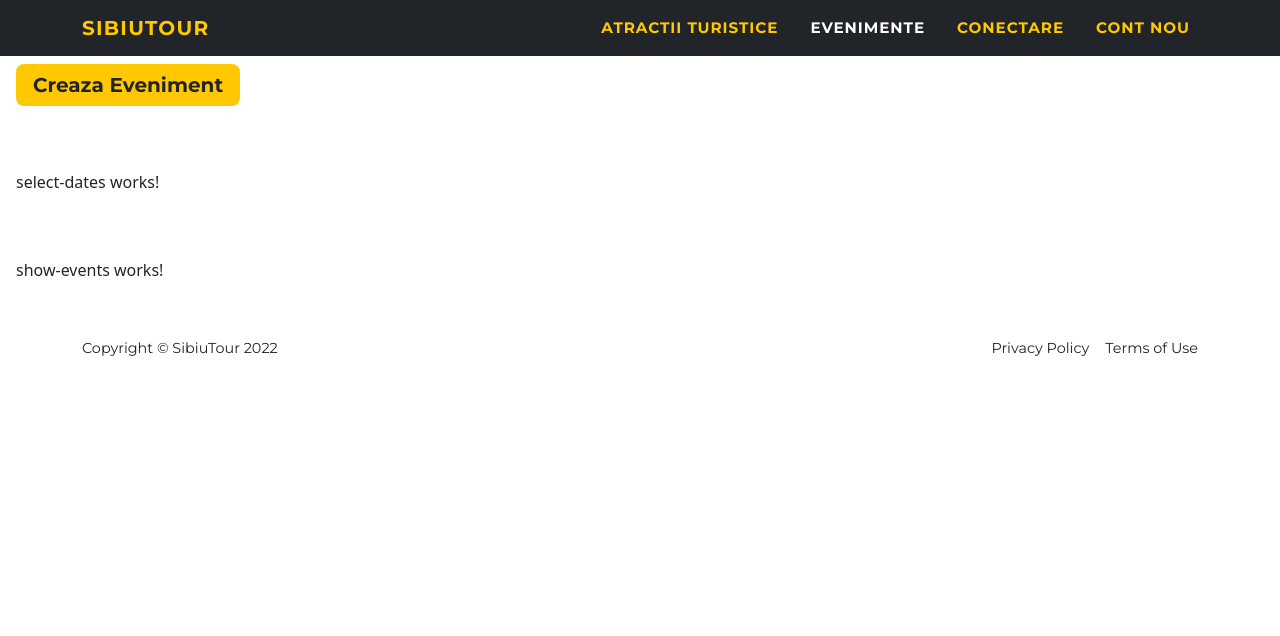
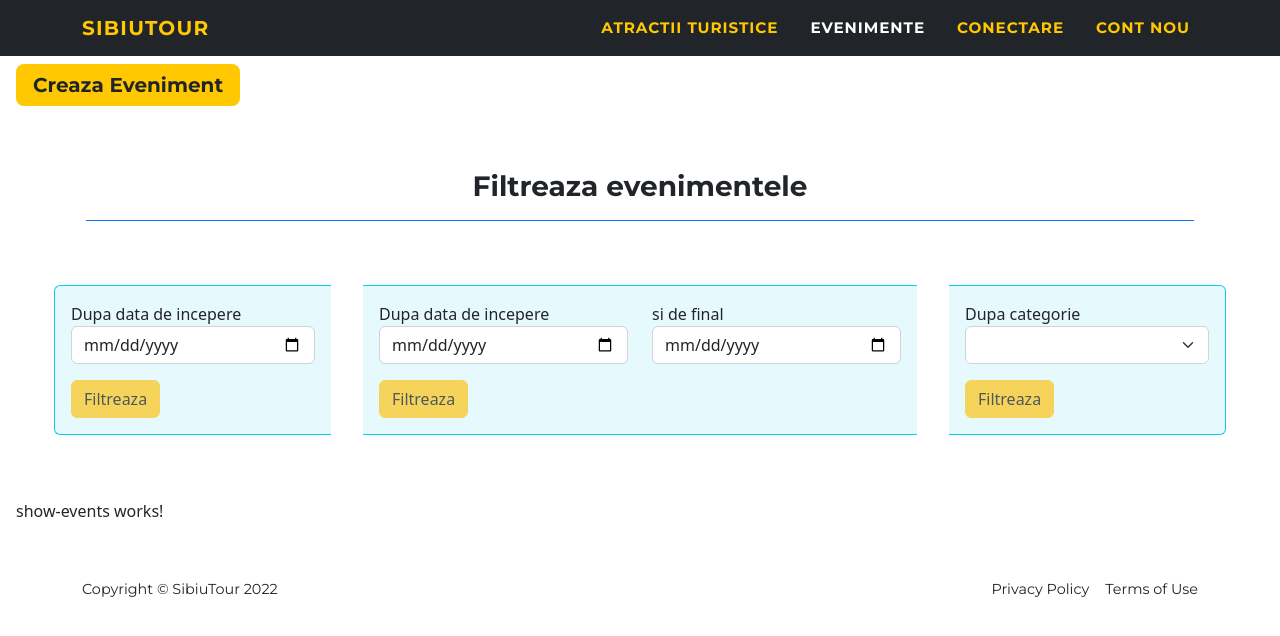
Before and after one commit to alexban14/Touristic_Locations_app, an Angular app in the folder licenta_fe/: page /events/get in a window 1280 px wide. Shown: the top 636 px of the page. Built offline with nearby package versions, Linux system fonts and the light colour scheme; no server answers.

Commit message:
filter events component almost done, need to call the API to pass the filtered events to the events subject

```diff
--- a/licenta_fe/src/app/eventsPage/list-events/list-events.component.html
+++ b/licenta_fe/src/app/eventsPage/list-events/list-events.component.html
@@ -4,7 +4,7 @@
         <button routerLink="/events/new" type="button" class="btn btn-lg">Creaza Eveniment</button>
     </div>
 </div>
-<div class="container p-3 mt-3 mx-0">
+<div class="container p-3 mx-auto">
     <app-select-dates></app-select-dates>
 </div>
 <div class="container p-3 mt-3 mx-0">
--- a/licenta_fe/src/app/eventsPage/list-events/select-dates/select-dates.component.css
+++ b/licenta_fe/src/app/eventsPage/list-events/select-dates/select-dates.component.css
@@ -0,0 +1,5 @@
+.filterHeader {
+    margin-top: 0;
+    font-family: 'Montserrat', -apple-system, BlinkMacSystemFont, 'Segoe UI', Roboto, 'Helvetica Neue', Arial, sans-serif, 'Apple Color Emoji', 'Segoe UI Emoji', 'Segoe UI Symbol', 'Noto Color Emoji';
+    font-weight: 700;
+}
--- a/licenta_fe/src/app/eventsPage/list-events/select-dates/select-dates.component.html
+++ b/licenta_fe/src/app/eventsPage/list-events/select-dates/select-dates.component.html
@@ -1 +1,42 @@
-<p>select-dates works!</p>
+<h3 class="p-3 mb-5 text-center d-block border-bottom border-primary filterHeader">Filtreaza evenimentele</h3>
+<div class="row" class="d-flex flex-column flex-md-row align-items-center justify-content-center">
+    <div class="col-12 col-md-3 mx-3 my-3 p-3 bg-info bg-opacity-10 border border-info border-end-0 rounded-start">
+        <form [formGroup]="startDateForm" (ngSubmit)="submitStartForm()">
+            <div class="mb-3">
+                <label for="startDate">Dupa data de incepere</label>
+                <input type="date" class="form-control" formControlName="startDate" id="startDate" />
+            </div>
+            <button type="submit" class="btn btn-warning" [disabled]="!startDateForm.valid">Filtreaza</button>
+        </form>
+    </div>
+    <div class="col-12 col-md-6 mx-3 my-3 p-3 bg-info bg-opacity-10 border border-info border-start-0 border-end-0">
+        <form [formGroup]="startEndForm" (ngSubmit)="submitStartEndForm()">
+            <div class="row">
+                <div class="mb-3 col-6">
+                    <label for="startDate">Dupa data de incepere</label>
+                    <input type="date" class="form-control" formControlName="startDate" id="startDate" />
+                </div>
+                <div class="mb-3 col-6">
+                    <label for="endDate">si de final</label>
+                    <input type="date" class="form-control" formControlName="endDate" id="endDate" />
+                </div>
+            </div>
+            <button type="submit" class="btn btn-warning" [disabled]="!startEndForm.valid">Filtreaza</button>
+        </form>
+    </div>
+    <div class="col-12 col-md-3 mx-3 my-3 p-3 bg-info bg-opacity-10 border border-info border-start-0 rounded-end">
+        <form [formGroup]="categoryFrom" (ngSubmit)="categoryForm()">
+            <div class="mb-3">
+                <label for="category">Dupa categorie</label>
+                <select formControlName="category" class="form-select" aria-label="Default select example">
+                    <option value="theater">Teatru</option>
+                    <option value="music_festival">Festival de muzica</option>
+                    <option value="comdey_show">Comedie</option>
+                    <option value="movie_festival">Festval de film</option>
+                    <option value="sports">Sport</option>
+                </select>
+            </div>
+            <button type="submit" class="btn btn-warning" [disabled]="!categoryFrom.valid">Filtreaza</button>
+        </form>
+    </div>
+</div>
--- a/licenta_fe/src/app/eventsPage/list-events/select-dates/select-dates.component.ts
+++ b/licenta_fe/src/app/eventsPage/list-events/select-dates/select-dates.component.ts
@@ -1,15 +1,38 @@
 import { Component, OnInit } from '@angular/core';
+import { FormControl, FormGroup, Validators } from '@angular/forms';
+import { DataStorageService } from 'src/app/services/data-storage.service';
+import { EventsService } from 'src/app/services/eventsPage/events.service';
 
 @Component({
-  selector: 'app-select-dates',
-  templateUrl: './select-dates.component.html',
-  styleUrls: ['./select-dates.component.css']
+    selector: 'app-select-dates',
+    templateUrl: './select-dates.component.html',
+    styleUrls: ['./select-dates.component.css']
 })
 export class SelectDatesComponent implements OnInit {
+    startDateForm: FormGroup;
+    startEndForm: FormGroup;
+    categoryFrom: FormGroup;
 
-  constructor() { }
+    constructor(private dataStorage: DataStorageService, private eventService: EventsService) {
+        this.startDateForm = new FormGroup({
+            startDate: new FormControl('', [Validators.required])
+        });
 
-  ngOnInit(): void {
-  }
+        this.startEndForm = new FormGroup({
+            startDate: new FormControl('', [Validators.required]),
+            endDate: new FormControl('', [Validators.required])
+        });
 
+        this.categoryFrom = new FormGroup({
+            category: new FormControl('', [Validators.required])
+        });
+    }
+
+    ngOnInit(): void {}
+
+    submitStartForm() {}
+
+    submitStartEndForm() {}
+
+    categoryForm() {}
 }
--- a/licenta_fe/src/app/services/eventsPage/events.service.ts
+++ b/licenta_fe/src/app/services/eventsPage/events.service.ts
@@ -16,6 +16,31 @@ export class EventsService {
 
     getAllEvents() {
         return this.http.get<EventWrapper>(environment.baseURL + this.allEventsEndpoint);
+    }
+
+    eventsByStartDate(startDate: number) {
+        return this.http.get<EventWrapper>(environment.baseURL + '/fromStartDate', {
+            params: {
+                startDate: startDate
+            }
+        });
+    }
+
+    eventsByStartEnd(startDate: number, endDate: number) {
+        return this.http.get<EventWrapper>(environment.baseURL + '/fromStartEnd', {
+            params: {
+                startDate: startDate,
+                endDate: endDate
+            }
+        });
+    }
+
+    eventsByCategory(category: string) {
+        return this.http.get<EventWrapper>(environment.baseURL + 'byCategory', {
+            params: {
+                category: category
+            }
+        });
     }
 
     getOneEvent(id: string) {
@@ -39,7 +64,7 @@ export class EventsService {
     }
 
     deleteEvent(id: string) {
-        return this.http.delete<{ message: string }>(environment.baseURL + this.deleteEvent + `/${id}`, {
+        return this.http.delete<{ message: string }>(environment.baseURL + this.deleteEventEndpoint + `/${id}`, {
             observe: 'body',
             withCredentials: true,
             headers: new HttpHeaders().append('Content-Type', 'application/json')
```
Also changed, not shown: 2 other files (tests, documents, lock files or other folders).
